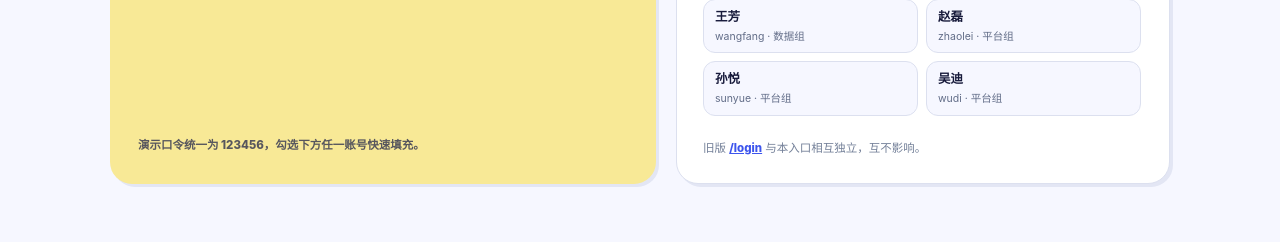
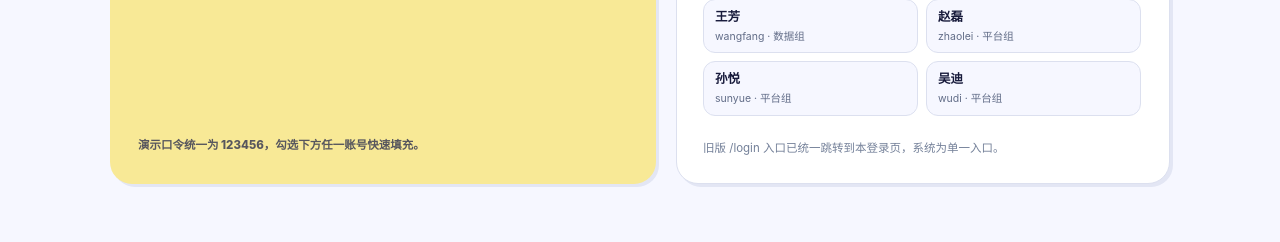
Before and after one commit to huangzeliang/AIraces, a Flask app: page /ns/login in a window 1280 px wide. Shown: the part 558-800 px from the top of the page. Run offline with Flask 3, Linux system fonts and the light colour scheme.

Commit message:
登录页脚注对齐单系统入口

```diff
--- a/frontend/templates/ns/login.html
+++ b/frontend/templates/ns/login.html
@@ -43,7 +43,7 @@
         <button class="ns-account-chip" type="button" data-login="{{ account.login_name }}"><strong>{{ account.display_name }}</strong><small>{{ account.login_name }} · {{ account.org_name }}</small></button>
         {% endfor %}
       </div>
-      <p class="ns-login-foot">旧版 <a href="/login">/login</a> 与本入口相互独立，互不影响。</p>
+      <p class="ns-login-foot">旧版 /login 入口已统一跳转到本登录页，系统为单一入口。</p>
     </section>
   </main>
   <script src="{{ url_for('static', filename='js/theme.js') }}"></script>
```
